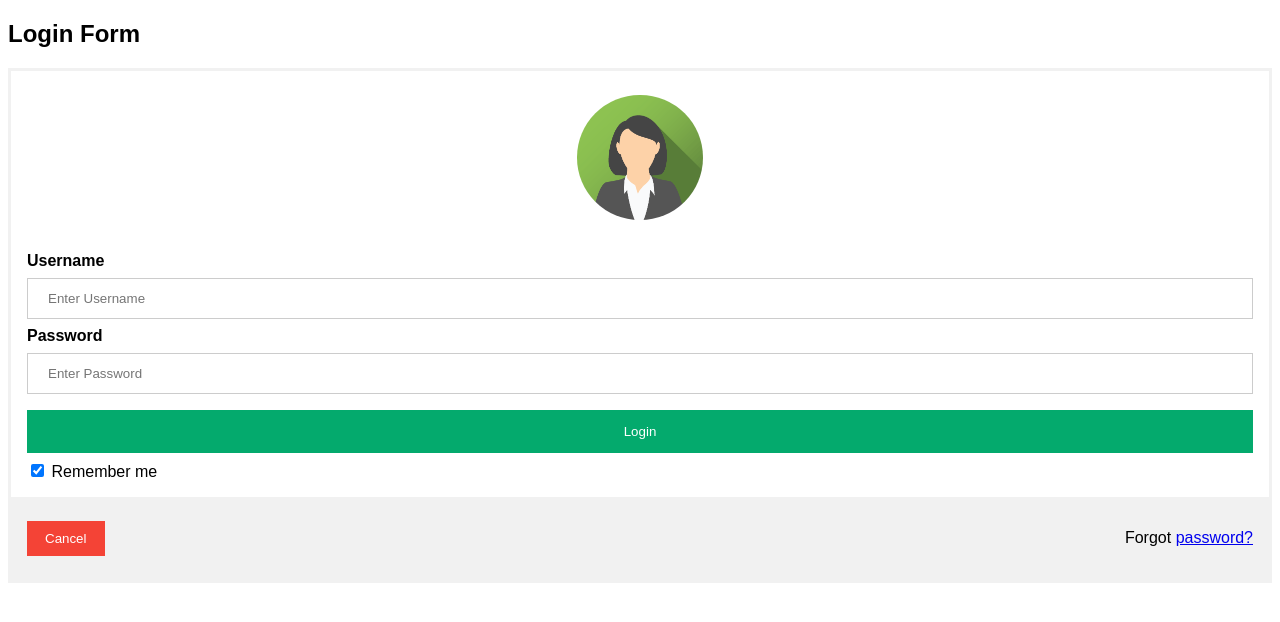
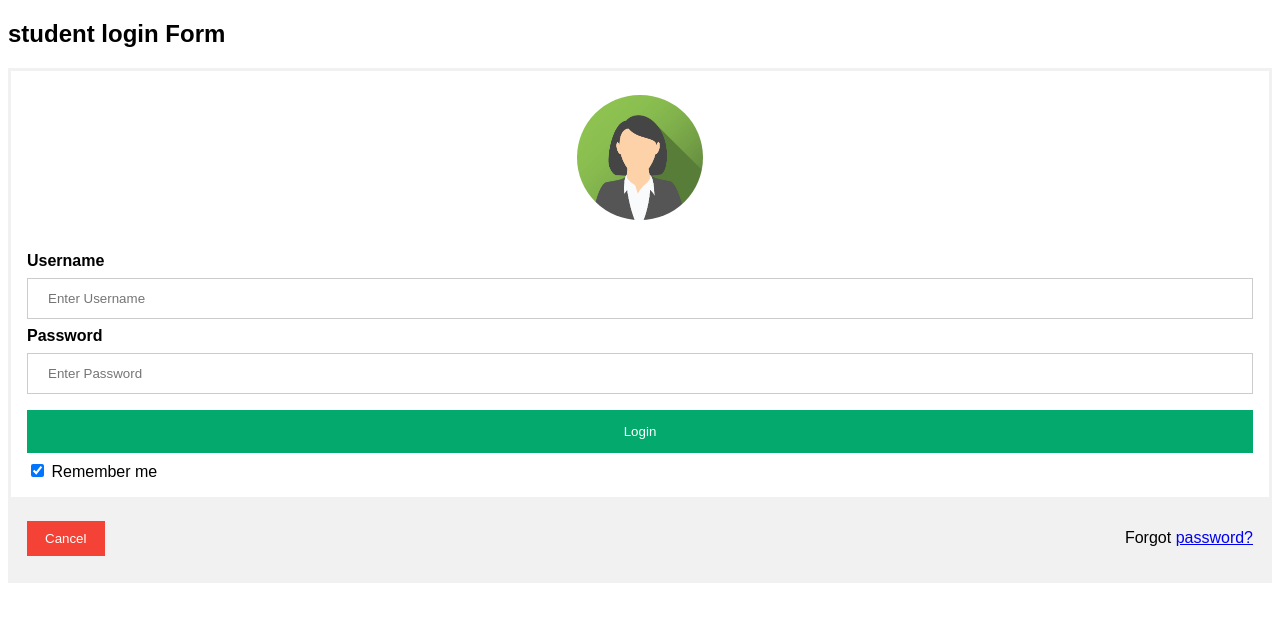
Before and after one commit to hashmisa/login-id, a plain HTML site: page index.html in a window 1280 px wide. Drawn offline with Linux system fonts and the light colour scheme.

```diff
--- a/index.html
+++ b/index.html
@@ -68,7 +68,7 @@ span.psw {
 </head>
 <body>
 
-<h2>Login Form</h2>
+<h2>student login Form</h2>
 
 <form action="/action_page.php" method="post">
   <div class="imgcontainer">
```
